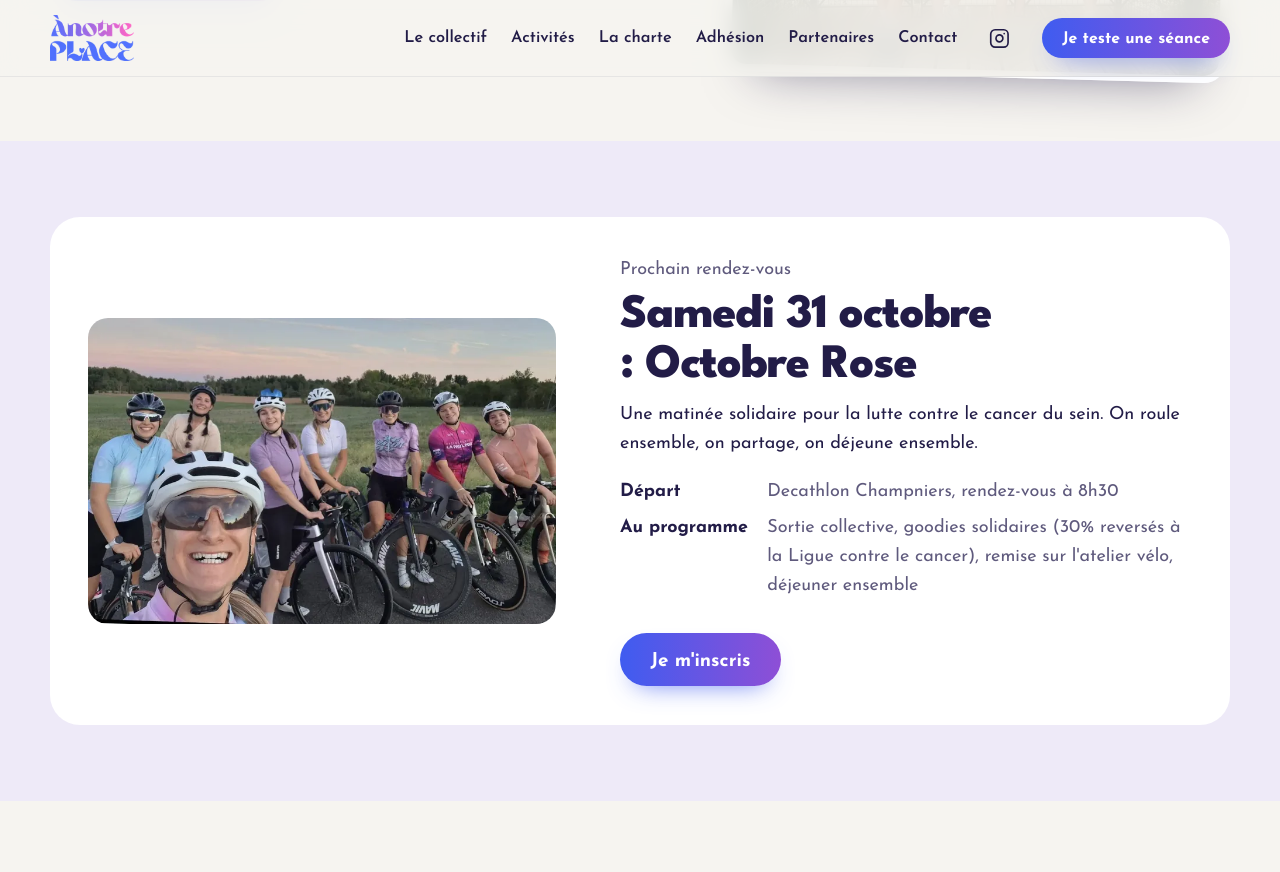
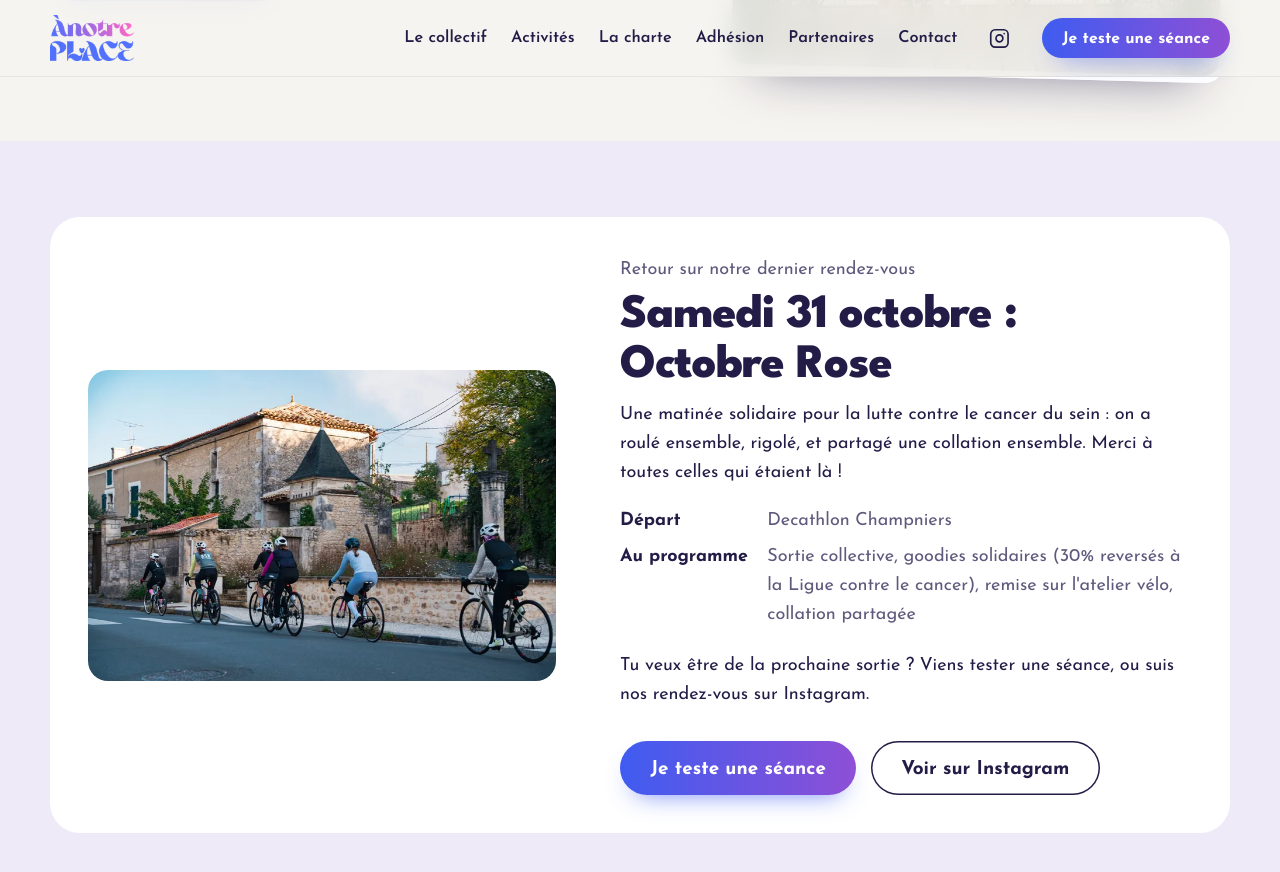
Before and after one commit to Anotreplace/anotreplace.github.io, a Jekyll site: the page built from activites/index.html, in a window 1280 px wide and 900 px high, scrolled down 635 px. Shown: the top 872 px of the window. Built offline with Jekyll 4.4.1, drawn with Linux system fonts in a browser that asks for light colours.

Commit message:
Octobre Rose : retour sur l'événement avec une photo de la sortie, inscription retirée
Co-Authored-By: Claude Opus 5.5 <noreply@anthropic.com>

```diff
--- a/activites/index.html
+++ b/activites/index.html
@@ -19,16 +19,17 @@ description: "Natation, vélo de route et running chaque semaine : pratique une
 <section class="section section--tint section--tight" id="octobre-rose">
   <div class="wrap">
     <div class="event">
-      <img srcset="/assets/img/sortie-velo-groupe-femmes-angouleme-400.webp 400w, /assets/img/sortie-velo-groupe-femmes-angouleme-800.webp 800w, /assets/img/sortie-velo-groupe-femmes-angouleme.webp 1398w" sizes="(max-width: 600px) 73vw, (max-width: 1000px) 88vw, 468px" src="/assets/img/sortie-velo-groupe-femmes-angouleme.webp" alt="Le groupe du collectif pose avec ses vélos avant une sortie" width="1398" height="918" loading="lazy">
+      <img srcset="/assets/img/octobre-rose-sortie-velo-400.webp 400w, /assets/img/octobre-rose-sortie-velo-800.webp 800w, /assets/img/octobre-rose-sortie-velo.webp 1400w" sizes="(max-width: 600px) 73vw, (max-width: 1000px) 88vw, 468px" src="/assets/img/octobre-rose-sortie-velo.webp" alt="Six cyclistes du collectif roulent en file devant une vieille maison en pierre, pendant la sortie Octobre Rose" width="1400" height="933" loading="lazy">
       <div>
-        <p class="muted" style="margin-bottom:.4rem">Prochain rendez-vous</p>
-        <h2 class="event-date">Samedi 31 octobre : Octobre Rose</h2>
-        <p>Une matinée solidaire pour la lutte contre le cancer du sein. On roule ensemble, on partage, on déjeune ensemble.</p>
+        <p class="muted" style="margin-bottom:.4rem">Retour sur notre dernier rendez-vous</p>
+        <h2 class="event-date">Samedi 31 octobre&nbsp;: Octobre Rose</h2>
+        <p>Une matinée solidaire pour la lutte contre le cancer du sein : on a roulé ensemble, rigolé, et partagé une collation ensemble. Merci à toutes celles qui étaient là&nbsp;!</p>
         <dl>
-          <dt>Départ</dt><dd>Decathlon Champniers, rendez-vous à 8h30</dd>
-          <dt>Au programme</dt><dd>Sortie collective, goodies solidaires (30% reversés à la Ligue contre le cancer), remise sur l'atelier vélo, déjeuner ensemble</dd>
+          <dt>Départ</dt><dd>Decathlon Champniers</dd>
+          <dt>Au programme</dt><dd>Sortie collective, goodies solidaires (30% reversés à la Ligue contre le cancer), remise sur l'atelier vélo, collation partagée</dd>
         </dl>
-        <div class="actions"><a class="btn" href="https://docs.google.com/forms/d/e/1FAIpQLScUgi7UdmyOIYo5d-PE9cFoO_kTFXAHu5VVCux7v2OYtXwxbQ/viewform" target="_blank" rel="noopener">Je m'inscris</a></div>
+        <p style="margin-top:1.4rem">Tu veux être de la prochaine sortie&nbsp;? Viens tester une séance, ou suis nos rendez-vous sur Instagram.</p>
+        <div class="actions"><a class="btn" href="/reserver/">Je teste une séance</a><a class="btn btn--ghost" href="{{ site.instagram_url }}" target="_blank" rel="noopener">Voir sur Instagram</a></div>
       </div>
     </div>
   </div>
--- a/contact/index.html
+++ b/contact/index.html
@@ -50,7 +50,6 @@ description: "Une question sur le collectif, l'adhésion ou un partenariat ? Éc
           <option value="">Choisir</option>
           <option value="seance-decouverte">Séance découverte</option>
           <option value="adhesion">Adhésion</option>
-          <option value="octobre-rose">Inscription Octobre Rose (31 octobre)</option>
           <option value="partenariat">Partenariat ou dotation</option>
           <option value="presse">Presse ou collectivité</option>
           <option value="autre">Autre</option>
```
Also changed, not shown: assets/img/octobre-rose-sortie-velo-400.webp (added), assets/img/octobre-rose-sortie-velo-800.webp (added), assets/img/octobre-rose-sortie-velo.webp (added).
